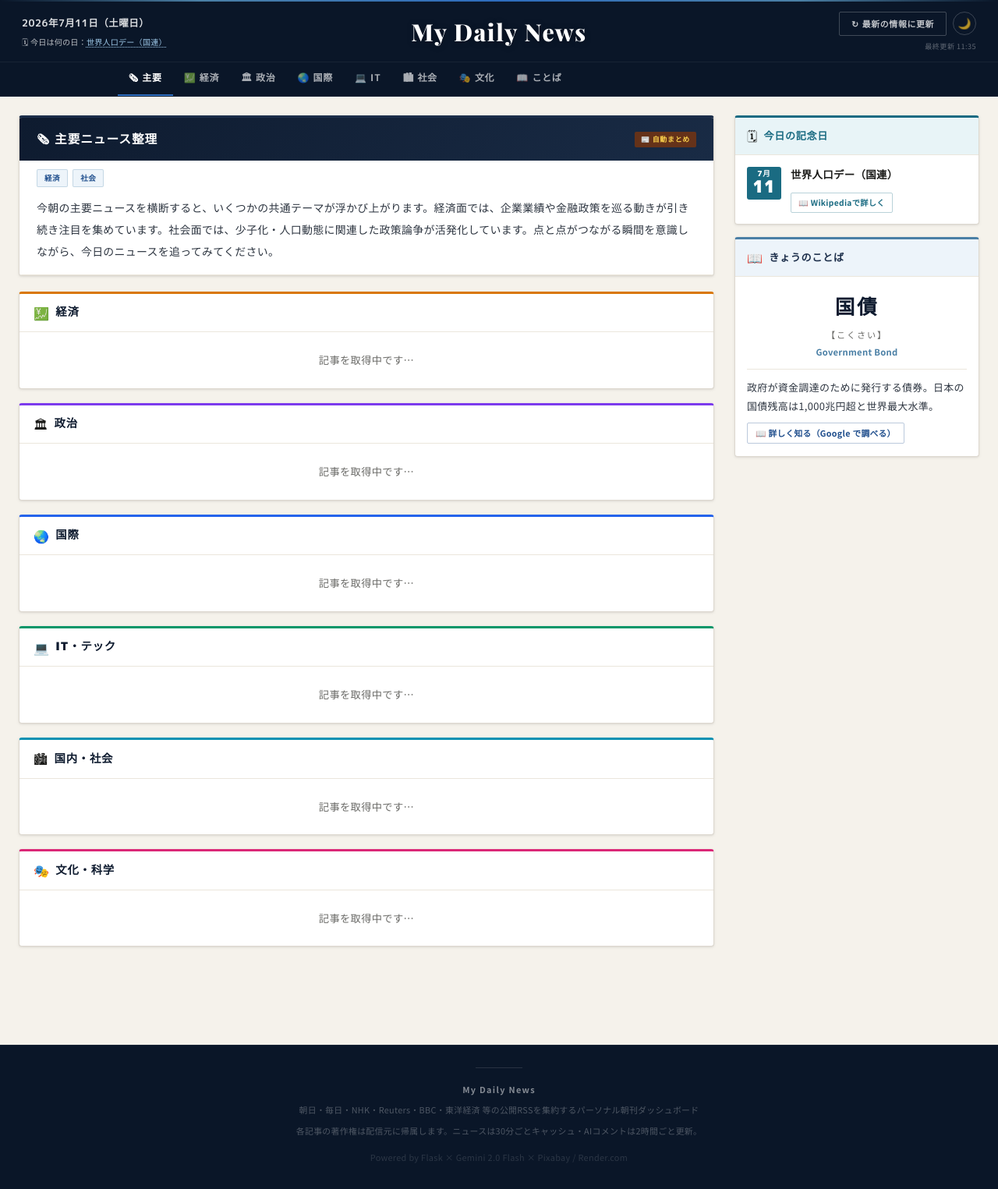
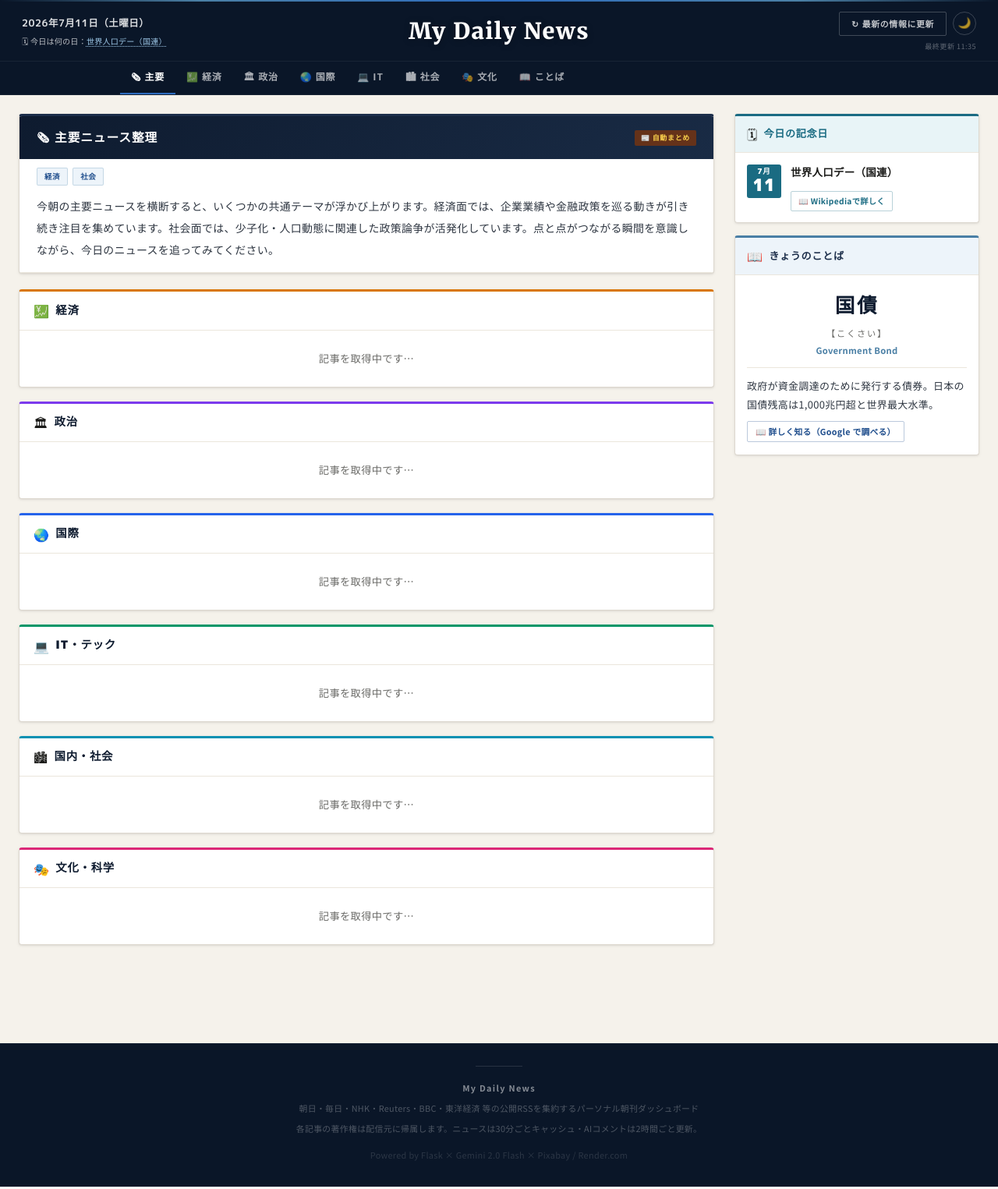
Before and after one commit to andydesuyo0206/my-news, a Flask app: page / in a window 1280 px wide. Shown: the whole page at 78% size. Run offline with Flask 3, Linux system fonts and the light colour scheme; data that the repository does not hold is empty.

Commit message:
feat: ロゴフォントをMerriweatherに変更 + OGP失敗の30分リトライ
[フォント]
- Playfair Display → Merriweather（yの尻尾が直線的な報道系セリフ）
- weight 800→900、サイズ微調整（1.9→1.8rem / nav .95→.9rem）

[画像取得失敗の再試行]
- 旧実装は失敗時に「画像なし」を恒久キャッシュし、
  一度失敗した記事（ボットUA時代の毎日新聞など）が永遠に画像なしだった
- 失敗は _ogp_fail に時刻を記録し、30分TTL経過後に自動再試行
- スキップ判定を _ogp_should_skip() に一本化
  （プリフェッチ／リクエスト毎補充／/api/ogp の3か所で共用）

Co-Authored-By: Claude Fable 5 <noreply@anthropic.com>

```diff
--- a/app.py
+++ b/app.py
@@ -348,9 +348,24 @@ def extract_keyword(title: str, category: str = '') -> str:
 # 設計：ページ表示をブロックせず、バックグラウンドスレッドで og:image を取得・キャッシュ。
 # 次のリクエスト時にキャッシュから補完して表示する。最大6並列・URL上限2000件。
 
-_ogp_cache:    dict = {}   # URL → image URL（''は取得済み・画像なし）
+_ogp_cache:    dict = {}   # URL → image URL（''は処理中マーク）
+_ogp_fail:     dict = {}   # URL → 失敗時刻。TTL経過後に再試行する（恒久失敗キャッシュを防ぐ）
+_OGP_FAIL_TTL          = 1800   # 失敗後30分で再試行
 _ogp_lock              = threading.Lock()
 _ogp_executor          = ThreadPoolExecutor(max_workers=4, thread_name_prefix='ogp')  # I/Oバウンドのため4並列
+
+
+def _ogp_should_skip(link: str) -> bool:
+    """取得済み・処理中・失敗直後（TTL内）のリンクはスキップ。呼び出し側でロック不要"""
+    with _ogp_lock:
+        if link in _ogp_cache:
+            return True
+        fail_ts = _ogp_fail.get(link)
+        if fail_ts is not None:
+            if time.time() - fail_ts < _OGP_FAIL_TTL:
+                return True
+            del _ogp_fail[link]   # TTL切れ → 再試行を許可
+    return False
 
 # og:image / twitter:image の抽出パターン（属性順不問）
 _OGP_RE = [
@@ -418,7 +433,16 @@ def _fetch_ogp(url: str) -> None:
         if len(_ogp_cache) > _OGP_CACHE_MAX:
             for k in list(_ogp_cache.keys())[:_OGP_CACHE_DROP]:
                 del _ogp_cache[k]
-        _ogp_cache[url] = img
+        if img:
+            _ogp_cache[url] = img
+        else:
+            # 失敗は恒久キャッシュせず、処理中マークを外して失敗時刻を記録
+            # → _OGP_FAIL_TTL 経過後に再試行される
+            _ogp_cache.pop(url, None)
+            _ogp_fail[url] = time.time()
+            if len(_ogp_fail) > _OGP_CACHE_MAX:
+                for k in list(_ogp_fail.keys())[:_OGP_CACHE_DROP]:
+                    del _ogp_fail[k]
 
     if img:
         print(f'[DEBUG] OGP取得: {img[:80]}')
@@ -432,9 +456,8 @@ def _prefetch_ogp(news: dict) -> None:
             link = art.get('link', '')
             if not link or link == '#' or art.get('image'):
                 continue
-            with _ogp_lock:
-                if link in _ogp_cache:
-                    continue
+            if _ogp_should_skip(link):
+                continue
             _ogp_executor.submit(_fetch_ogp, link)
             count += 1
             if count >= 100:   # Pixabay撤去に伴い100件へ拡大（OGPが記事画像の主役）
@@ -453,9 +476,8 @@ def _enqueue_missing_ogp(news: dict, limit: int = 30) -> None:
             link = art.get('link', '')
             if not link or link == '#' or art.get('image'):
                 continue
-            with _ogp_lock:
-                if link in _ogp_cache:
-                    continue
+            if _ogp_should_skip(link):
+                continue
             _ogp_executor.submit(_fetch_ogp, link)
             count += 1
     if count:
@@ -2518,12 +2540,9 @@ def api_ogp():
         img = _ogp_cache.get(link, '')
         if img:
             result[link] = img
-        else:
+        elif link and link != '#' and not _ogp_should_skip(link):
             # 未取得ならこの場でバックグラウンド取得を起動（次回ポーリングで拾う）
-            with _ogp_lock:
-                already = link in _ogp_cache
-            if not already and link and link != '#':
-                _ogp_executor.submit(_fetch_ogp, link)
+            _ogp_executor.submit(_fetch_ogp, link)
     return jsonify(result)
 
 
--- a/templates/index.html
+++ b/templates/index.html
@@ -25,8 +25,8 @@
   <link rel="preconnect" href="https://fonts.googleapis.com">
   <link rel="preconnect" href="https://fonts.gstatic.com" crossorigin>
   <!-- さくら選定：M PLUS 1p（適度なゴシック、丸みを抑えてクリーンに） -->
-  <!-- モダン高級デザイン：Playfair Display + M PLUS 1p + Noto Sans JP -->
-  <link href="https://fonts.googleapis.com/css2?family=Playfair+Display:wght@700;800&family=M+PLUS+1p:wght@400;500;700;800;900&family=Noto+Sans+JP:wght@300;400;500;700&display=swap" rel="stylesheet">
+  <!-- モダン高級デザイン：Merriweather + M PLUS 1p + Noto Sans JP -->
+  <link href="https://fonts.googleapis.com/css2?family=Merriweather:wght@700;900&family=M+PLUS+1p:wght@400;500;700;800;900&family=Noto+Sans+JP:wght@300;400;500;700&display=swap" rel="stylesheet">
   <style>
     :root {
       --navy:        #1c2e4a;
@@ -49,7 +49,7 @@
       --muted-lt:    #9a9a96;
       --shadow-sm:   0 1px 4px rgba(0,0,0,.07), 0 1px 2px rgba(0,0,0,.05);
       --shadow-md:   0 4px 20px rgba(0,0,0,.10);
-      --font-disp:   'Playfair Display', Georgia, 'Times New Roman', serif;
+      --font-disp:   'Merriweather', Georgia, 'Times New Roman', serif;
       --font-h:      'M PLUS 1p', 'Hiragino Sans', 'Meiryo', sans-serif;
       --font-b:      'Noto Sans JP', 'Hiragino Sans', 'Meiryo', sans-serif;
       --radius:      4px;
@@ -100,9 +100,9 @@
       transition: color var(--tr);
     }
     .mh-today-link:hover { color: #cce4f5; }
-    /* ロゴ：Playfair Display で高級感（英字マストヘッド） */
+    /* ロゴ：Merriweather で報道サイトらしい重厚感（英字マストヘッド） */
     .mh-logo {
-      font-family: var(--font-disp); font-size: 1.9rem; font-weight: 800;
+      font-family: var(--font-disp); font-size: 1.8rem; font-weight: 900;
       color: #fff; text-align: center; letter-spacing: .05em;
       display: flex; flex-direction: column; align-items: center; gap: 0;
       text-shadow: 0 1px 8px rgba(0,0,0,.3);
@@ -154,7 +154,7 @@
     .mh-nav a.active { color: #fff; border-bottom-color: var(--accent-lt); }
     /* コンパクト時にナビ左端にミニロゴを表示 */
     .mh-nav-logo {
-      font-family: var(--font-disp); font-size: .95rem; font-weight: 800;
+      font-family: var(--font-disp); font-size: .9rem; font-weight: 900;
       color: rgba(255,255,255,.0); letter-spacing: .04em; padding: 8px 14px 8px 6px;
       white-space: nowrap; flex-shrink: 0; align-self: center;
       transition: color .2s ease, opacity .2s ease;
```
